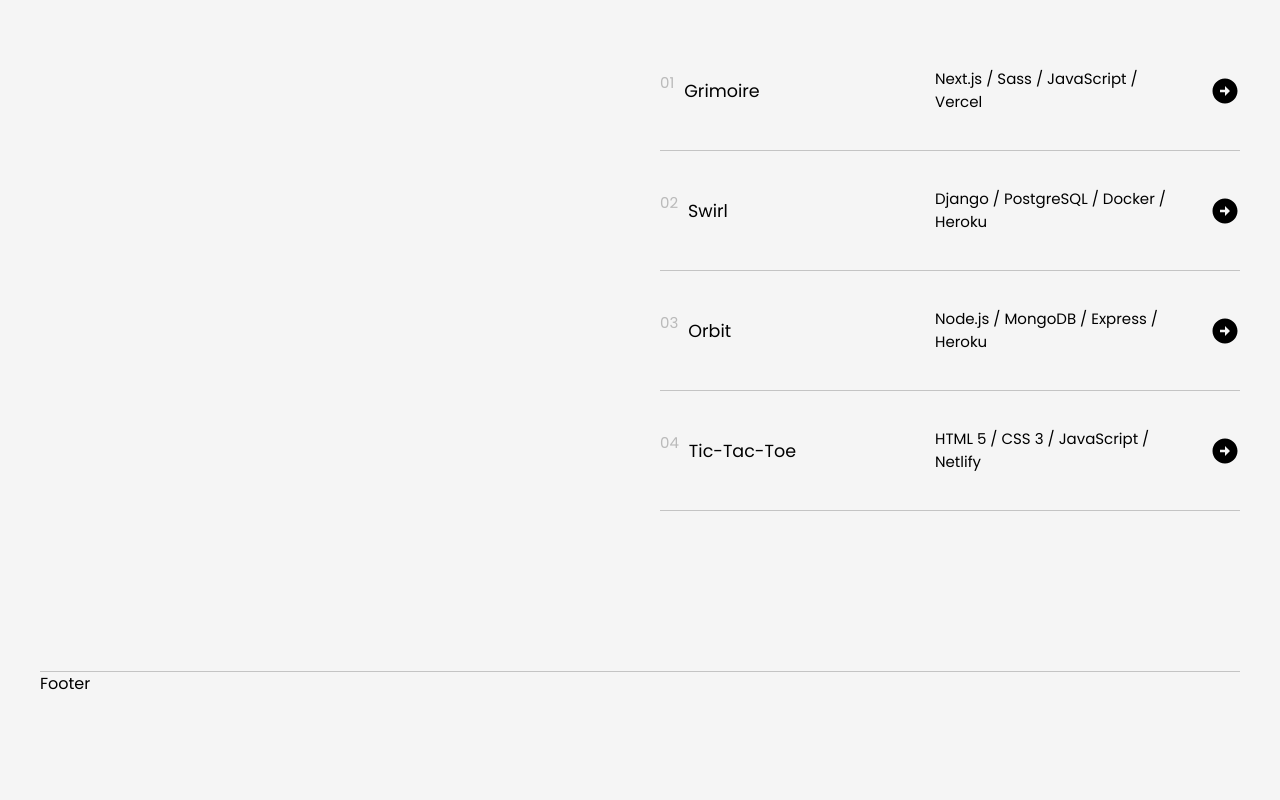
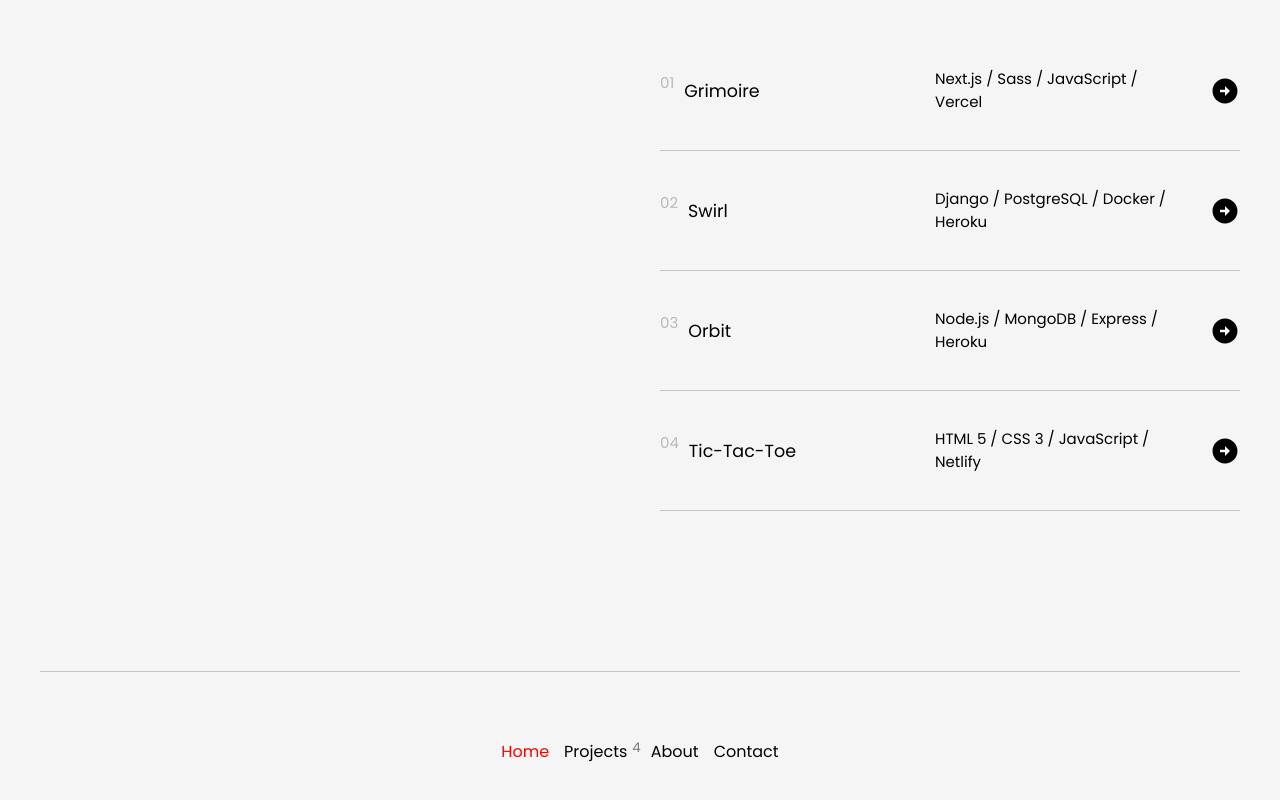
Before and after one commit to mauLovera/Portfolio, a Next.js app: page / in a window 1280 px wide. Shown: the part 2032-2832 px from the top of the page. Before the commit the page ends 2728 px from the top, so only its background shows below. Built offline with nearby package versions, Linux system fonts and the light colour scheme; a web font is replaced by a local one.

Commit message:
feat: add footer component

```diff
--- a/components/layout/Footer/Footer.module.scss
+++ b/components/layout/Footer/Footer.module.scss
@@ -1,3 +1,17 @@
+@import '~styles/utilities/palette.scss';
+
 .container {
+  display: flex;
+  align-items: center;
+  justify-content: center;
+  height: $size_128px;
+  width: 100%;
+  gap: $size_12px;
 
+  a {
+    transition: color $transition-speed;
+    &:hover {
+      color: $accent-clr;
+    }
+  }
 }
--- a/components/layout/Footer/Footer.tsx
+++ b/components/layout/Footer/Footer.tsx
@@ -1,5 +1,14 @@
+import ActiveLink from '@/components/common/ActiveLink/ActiveLink'
+import Header from '../Header/Header'
 import styles from './Footer.module.scss'
 
 export default function Footer() {
-  return <footer className={styles.container}>Footer</footer>
+  return (
+    <footer className={styles.container}>
+      <ActiveLink text="Home" url="" />
+      <ActiveLink text="Projects" url="projects" ammount='4'/>
+      <ActiveLink text="About" url="about" />
+      <ActiveLink text="Contact" url="contact" />
+    </footer>
+  )
 }
```
